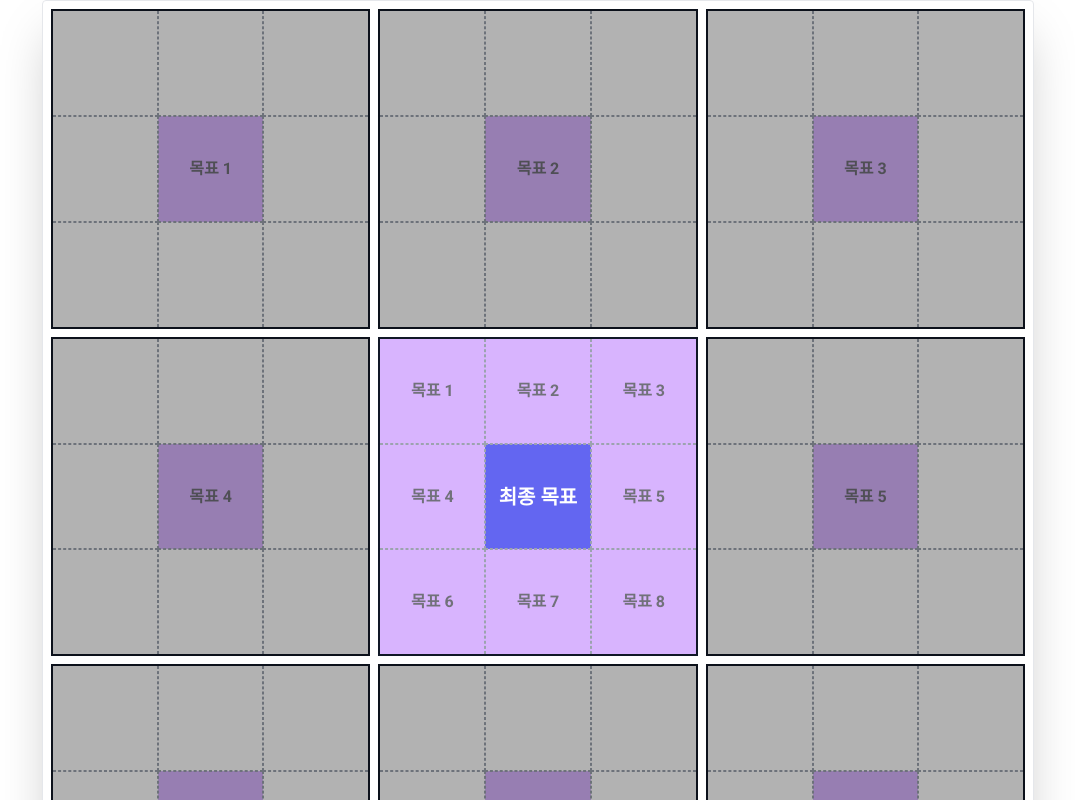
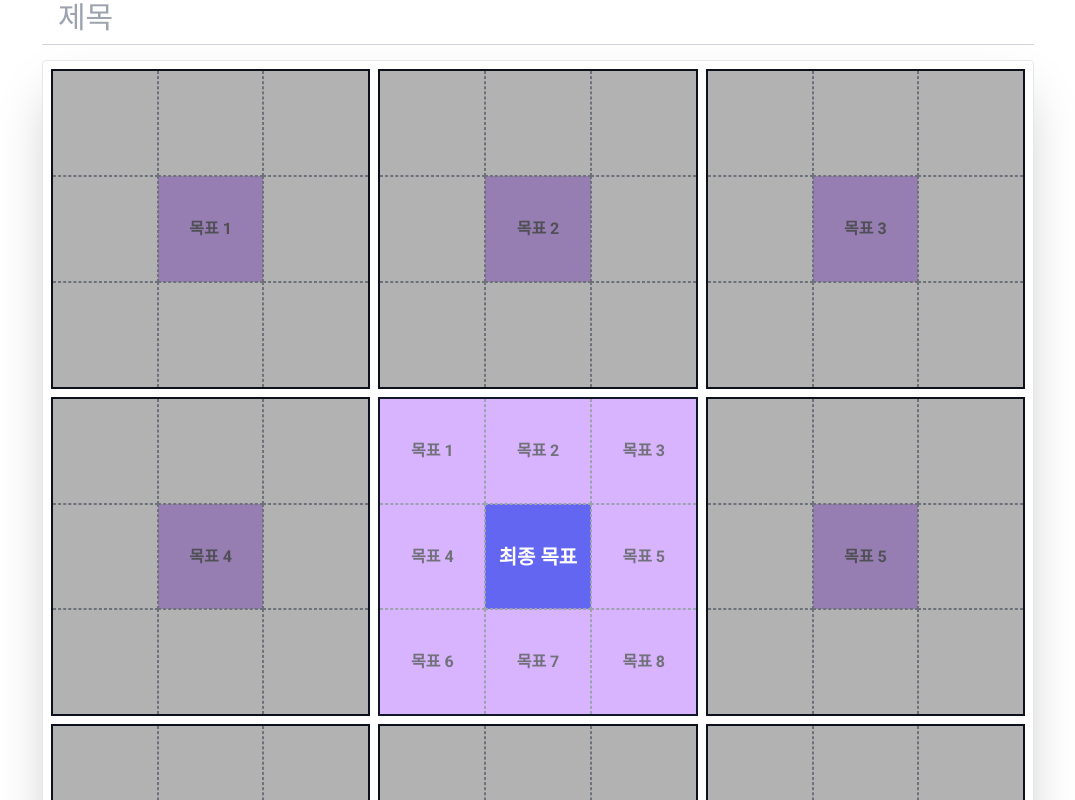
Before and after one commit to GINK-SS/mandal-art, a Next.js app: page /create in a window 1280 px wide. Shown: the top 800 px of the page, without its empty margins (102-1177 px from the left). Built offline with nearby package versions, Linux system fonts and the light colour scheme; a web font is replaced by a local one.

Commit message:
Feat: 테이블 제목 생성
- 제목의 내용에 맞춰 자동 높이 조절되도록 함

```diff
--- a/src/app/create/page.tsx
+++ b/src/app/create/page.tsx
@@ -3,15 +3,34 @@ import { State } from '@/redux/store';
 import Table from './table';
 import TableWrapper from './tableWrapper';
 import { useSelector } from 'react-redux';
+import { useRef } from 'react';
 
 export default function Create() {
   const project = useSelector((state: State) => state.tableReducer);
+  const textareaRef = useRef<HTMLTextAreaElement>(null);
+
+  const handleResizeHeight = () => {
+    if (textareaRef.current) {
+      textareaRef.current.style.height = 'auto';
+      textareaRef.current.style.height = textareaRef.current.scrollHeight + 'px';
+    }
+  };
 
   return (
+    <div>
+      <textarea
+        ref={textareaRef}
+        rows={1}
+        className="w-full px-4 pb-2 mb-2 text-3xl font-medium border-b border-gray-300 outline-none resize-none focus:border-indigo-500"
+        placeholder="제목"
+        spellCheck={false}
+        onChange={handleResizeHeight}
+      />
       <TableWrapper>
         {project.tables.map((table, tIdx) => (
           <Table key={tIdx} tIdx={tIdx} isActive={table.isActive} elements={table.elements} />
         ))}
       </TableWrapper>
+    </div>
   );
 }
```
